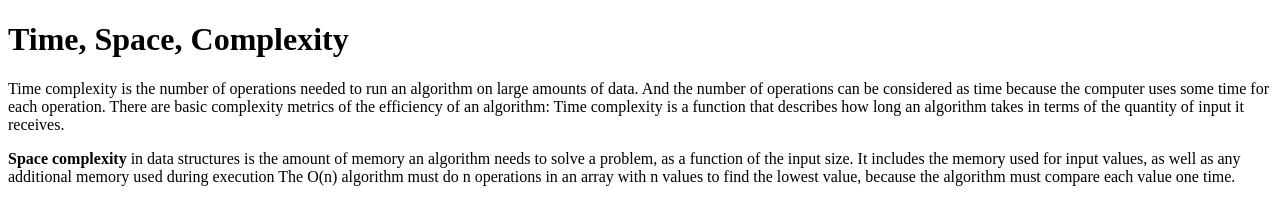
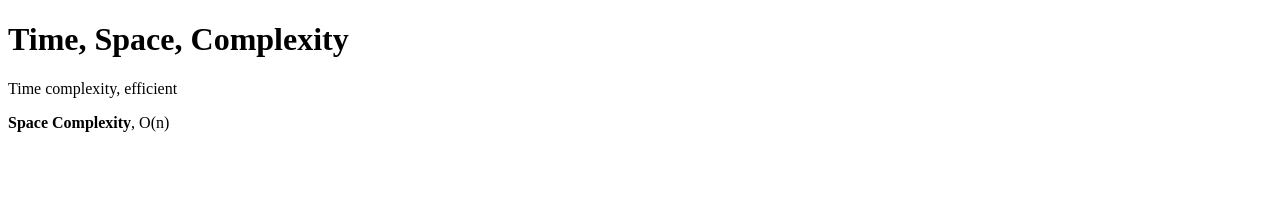
Before and after one commit to acciojob/time-and-space-complexity-Manisha2505, a website: page main.html in a window 1280 px wide. Drawn offline with Linux system fonts and the light colour scheme.

Commit message:
created a submission

```diff
--- a/main.html
+++ b/main.html
@@ -8,12 +8,8 @@
 
 <body>
 	<h1>Time, Space, Complexity</h1>
-	<p>Time complexity is the number of operations needed to run an algorithm on large amounts of data. And the number of operations can be considered as time because the computer uses some time for each operation. There are basic complexity metrics of the efficiency of an algorithm:
-		Time complexity is a function that describes how long an algorithm takes in terms of the quantity of input it receives.
-	</p>
-	<p><b>Space complexity</b> in data structures is the amount of memory an algorithm needs to solve a problem, as a function of the input size. It includes the memory used for input values, as well as any additional memory used during execution
-	The O(n) algorithm must do n operations in an array with n values to find the lowest value, because the algorithm must compare each value one time.</p>
-	<!-- the entire body must be written by student -->
+	<p>Time complexity, efficient</p>
+	<p><b>Space Complexity</b>, O(n)</p>
 
     <script type="text/javascript" src="./script.js">
 </script>
```
